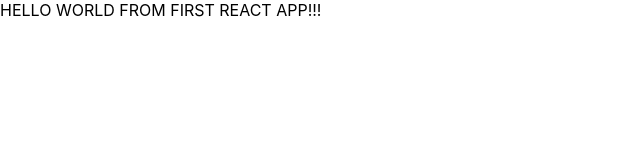
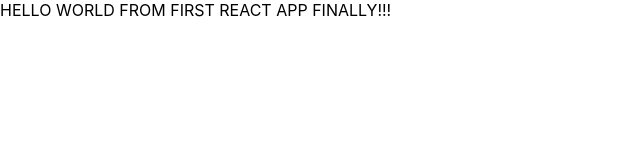
Before and after one commit to imran9945/IMRAN-BOOTCAMP-REACT, a React (Create React App) app in the folder freactapp/: page / in a window 1280 px wide. Shown: the top 160 px of the page, without its empty margins (0-640 px from the left). Built offline with nearby package versions, Linux system fonts and the light colour scheme.

Commit message:
updated hello world

```diff
--- a/freactapp/src/App.js
+++ b/freactapp/src/App.js
@@ -5,7 +5,7 @@
 function App() {
   return (
     <div >
-      HELLO WORLD FROM FIRST REACT APP!!!
+      HELLO WORLD FROM FIRST REACT APP FINALLY!!!
     </div>
   );
 }
```
